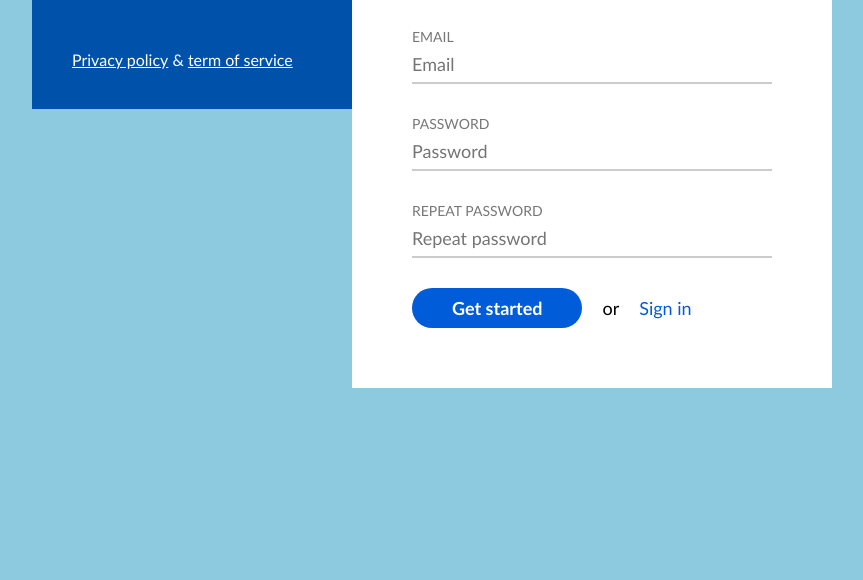
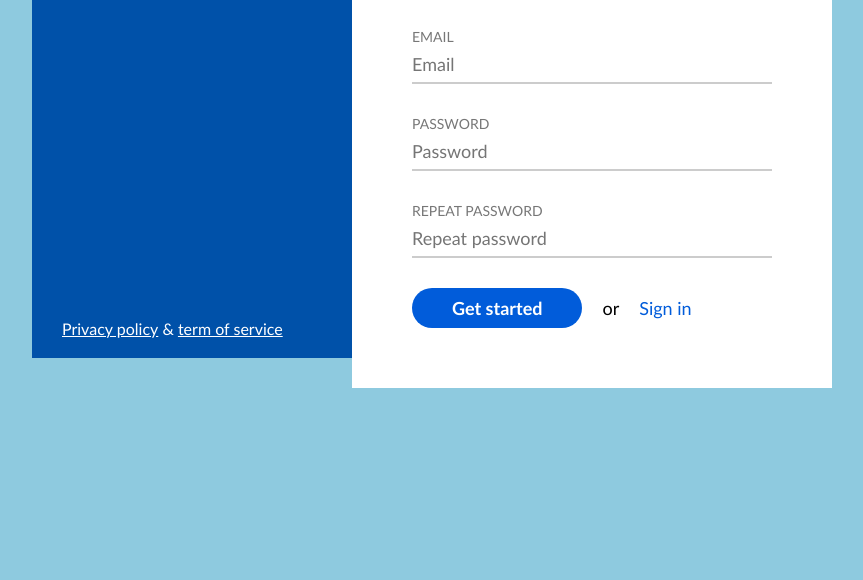
Before and after one commit to NikkeiR/3-Auth, a plain HTML site: page index.html in a window 1280 px wide. Shown: the part 220-800 px from the top of the page, without its empty margins (208-1071 px from the left). Drawn offline with Linux system fonts and the light colour scheme.

Commit message:
stylel_update #4

```diff
--- a/css/main.css
+++ b/css/main.css
@@ -17,6 +17,7 @@ body {
     margin-left: calc((100% - 800px) / 2);
     margin-right: calc((100% - 800px) / 2);
     margin-top: 100px;
+    position: relative;
 }
 
 .left-column {
@@ -24,6 +25,9 @@ body {
     float: left;
     padding: 40px;
     background-color: #0051a9;
+    position: absolute;
+    top: 30px;
+    bottom: 30px;
 }
 
 .main-title {
@@ -38,6 +42,9 @@ body {
 .bottom-links {
     display: inline-block;
     width: 100%;
+    position: absolute;
+    bottom: 20px;
+    left: 30px;
 
 }
 
@@ -53,7 +60,7 @@ body {
 
 .right-column {
     width: 60%;
-    float: left;
+    float: right;
     padding: 60px;
     background-color: #fff;
 }
```
